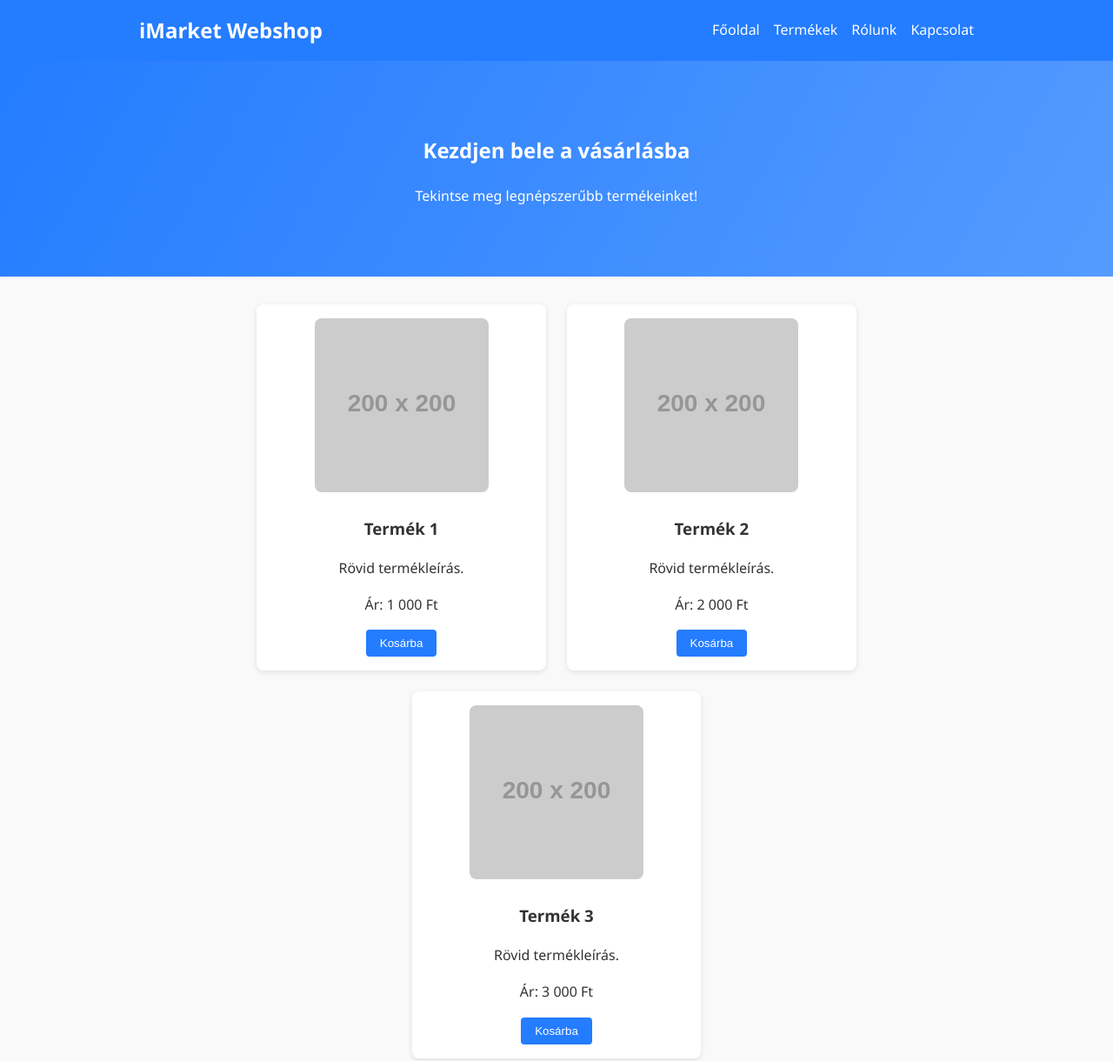
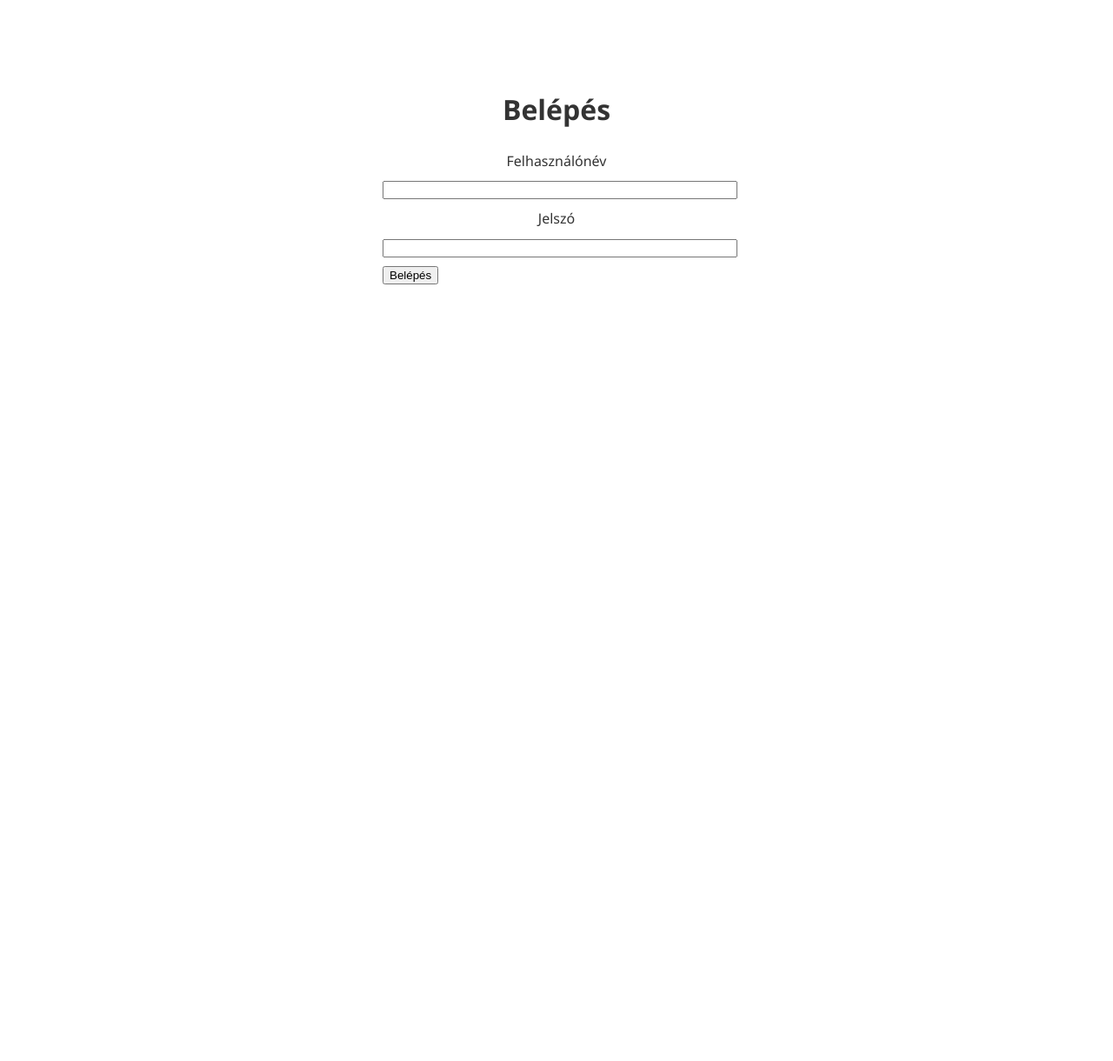
Before and after one commit to imeLaci/imarket, a plain HTML site: page index.html in a window 1280 px wide. Shown: the top 1220 px of the page at 87% size. After the commit the page ends 800 px from the top, so only its background shows below. Drawn offline with Linux system fonts and the light colour scheme; placeholder pictures from the web are drawn by us.

Commit message:
Add basic login and placeholder page

```diff
--- a/index.html
+++ b/index.html
@@ -1,65 +1,39 @@
-<!doctype html>
+<!DOCTYPE html>
 <html lang="hu">
 <head>
-    <meta charset="utf-8">
-    <meta name="viewport" content="width=device-width, initial-scale=1">
-    <title>iMarket Webshop</title>
-    <link rel="stylesheet" href="style.css">
+  <meta charset="utf-8">
+  <meta name="viewport" content="width=device-width, initial-scale=1">
+  <title>Bejelentkezés - iMarket</title>
+  <link rel="stylesheet" href="style.css">
+  <style>
+    .login-container{max-width:400px;margin:100px auto;text-align:center;}
+    label,input{display:block;width:100%;margin-bottom:10px;}
+    input[type="submit"]{width:auto;}
+  </style>
 </head>
 <body>
-    <header>
-        <div class="container">
-            <h1 class="logo">iMarket Webshop</h1>
-            <nav>
-                <ul>
-                    <li><a href="#">Főoldal</a></li>
-                    <li><a href="#">Termékek</a></li>
-                    <li><a href="#">Rólunk</a></li>
-                    <li><a href="#">Kapcsolat</a></li>
-                </ul>
-            </nav>
-        </div>
-    </header>
-
-    <section class="hero">
-        <div class="container">
-            <h2>Kezdjen bele a vásárlásba</h2>
-            <p>Tekintse meg legnépszerűbb termékeinket!</p>
-        </div>
-    </section>
-
-    <section class="products">
-        <div class="container product-grid">
-        <article class="product">
-            <img src="https://via.placeholder.com/200x200" alt="Termék 1">
-            <h3>Termék 1</h3>
-            <p>Rövid termékleírás.</p>
-            <p>Ár: 1 000 Ft</p>
-            <button>Kosárba</button>
-        </article>
-
-        <article class="product">
-            <img src="https://via.placeholder.com/200x200" alt="Termék 2">
-            <h3>Termék 2</h3>
-            <p>Rövid termékleírás.</p>
-            <p>Ár: 2 000 Ft</p>
-            <button>Kosárba</button>
-        </article>
-
-        <article class="product">
-            <img src="https://via.placeholder.com/200x200" alt="Termék 3">
-            <h3>Termék 3</h3>
-            <p>Rövid termékleírás.</p>
-            <p>Ár: 3 000 Ft</p>
-            <button>Kosárba</button>
-        </article>
-        </div>
-    </section>
-
-    <footer>
-        <div class="container">
-            <p>&copy; 2024 iMarket</p>
-        </div>
-    </footer>
+  <div class="login-container">
+    <h1>Belépés</h1>
+    <form id="loginForm">
+      <label for="username">Felhasználónév</label>
+      <input type="text" id="username" required>
+      <label for="password">Jelszó</label>
+      <input type="password" id="password" required>
+      <input type="submit" value="Belépés">
+    </form>
+    <p id="error" style="color:red;display:none;">Hibás felhasználónév vagy jelszó!</p>
+    </div>
+  <script>
+    document.getElementById('loginForm').addEventListener('submit',function(e){
+      e.preventDefault();
+      var u=document.getElementById('username').value;
+      var p=document.getElementById('password').value;
+      if(u==='admin' && p==='admin'){
+        window.location.href='error953.html';
+      }else{
+        document.getElementById('error').style.display='block';
+      }
+    });
+  </script>
 </body>
 </html>
```
Also changed, not shown: error953.html (added, +16 -0 lines).
